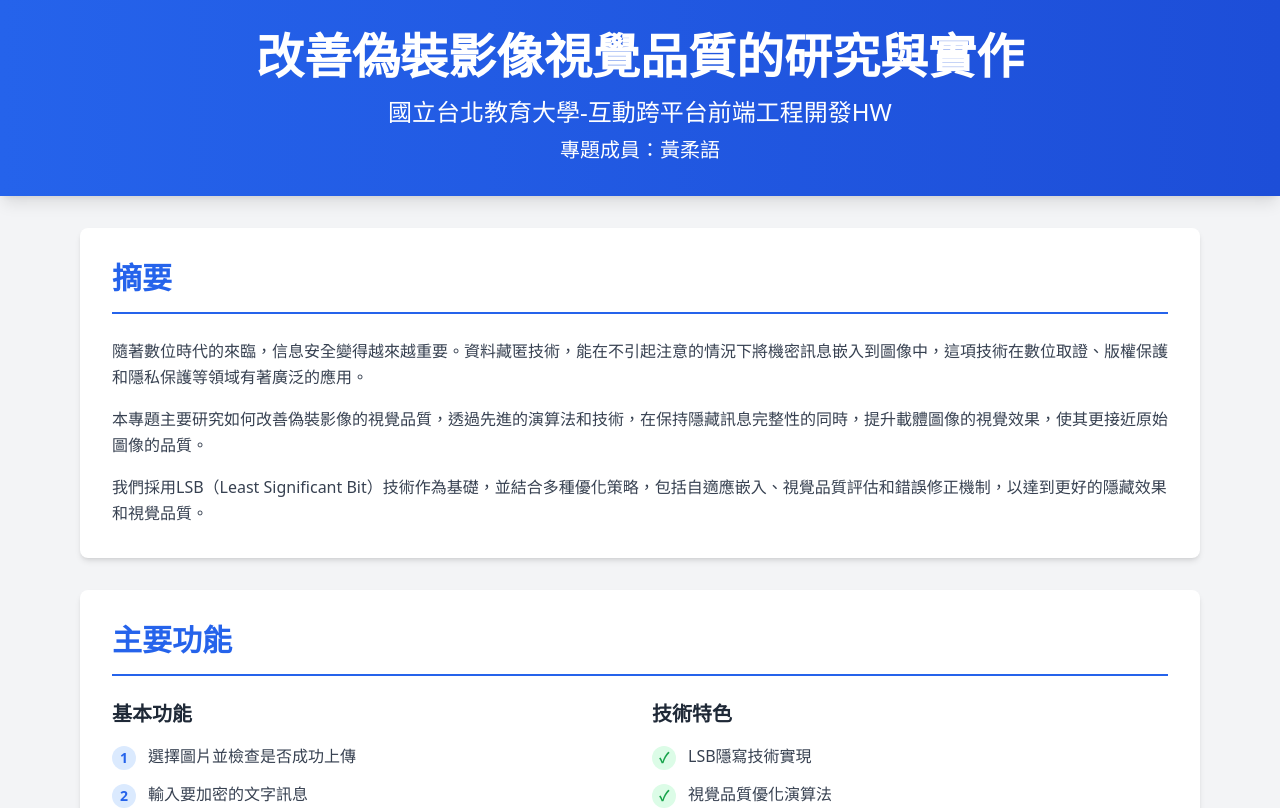
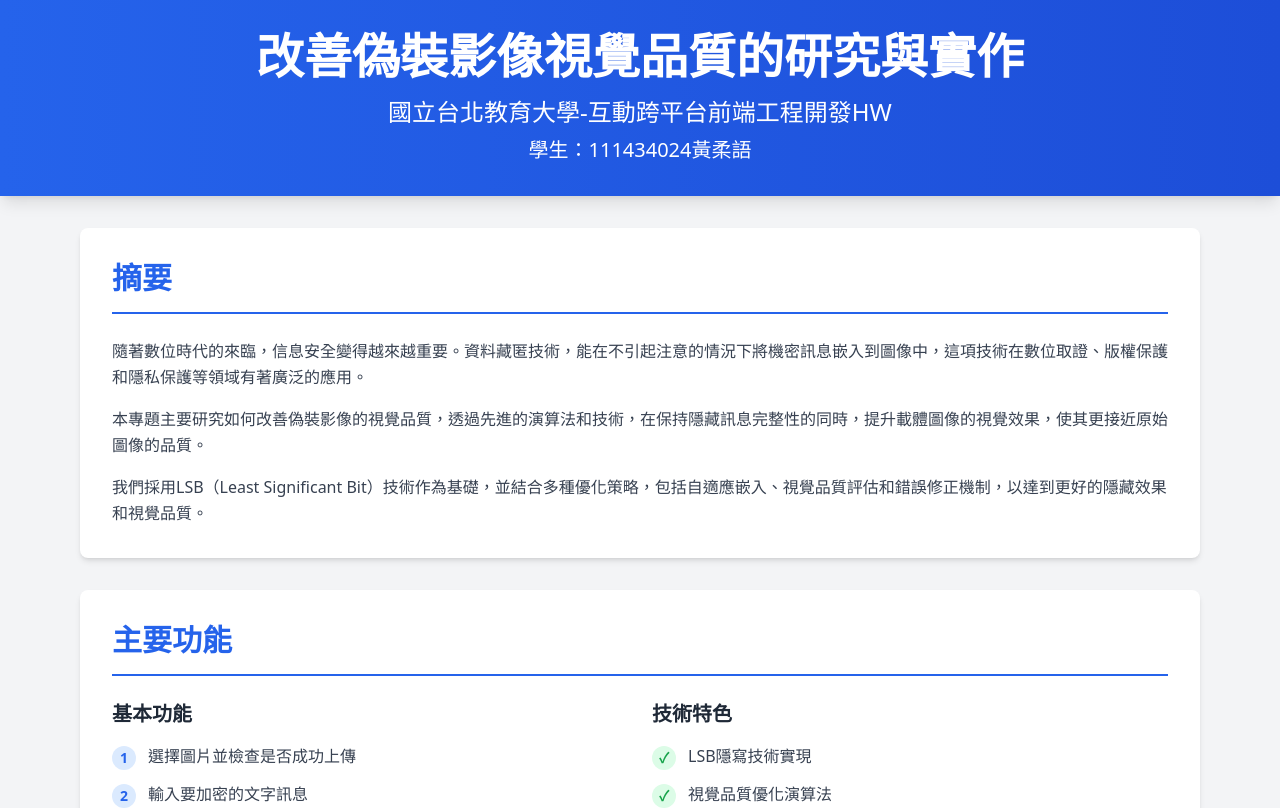
Before and after one commit to ZoeeYee/HW, a React (Create React App) app: page / in a window 1280 px wide. Shown: the top 808 px of the page. Built offline with nearby package versions, Linux system fonts and the light colour scheme; the HTML template or start-up script is replaced by a standard one.

Commit message:
Update member info to include student ID

```diff
--- a/src/App.js
+++ b/src/App.js
@@ -10,7 +10,7 @@ function App() {
             改善偽裝影像視覺品質的研究與實作
           </h1>
           <p className="text-xl md:text-2xl mb-2">國立台北教育大學-互動跨平台前端工程開發HW</p>
-          <p className="text-lg md:text-xl">專題成員：黃柔語</p>
+          <p className="text-lg md:text-xl">學生：111434024黃柔語</p>
         </div>
       </header>
 
```
Also changed, not shown: 1 other file (tests, documents, lock files or other folders).
